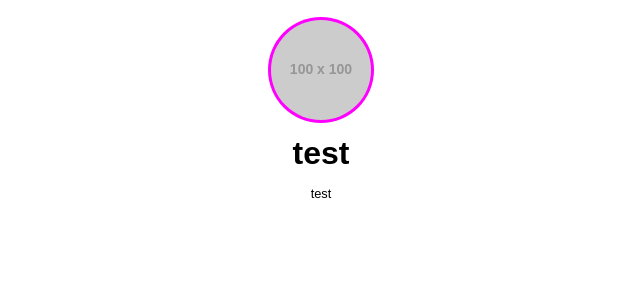
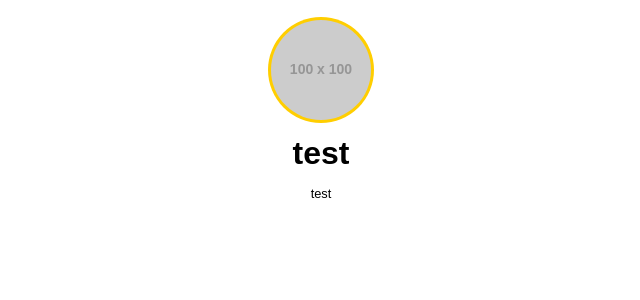
Before and after one commit to raphaelpor/raphaelpor.github.io, a React app: page / in a window 1280 px wide. Shown: the top 300 px of the page, without its empty margins (319-959 px from the left). Built offline with nearby package versions, Linux system fonts and the light colour scheme.

Commit message:
Update color of Avatar

```diff
--- a/src/shared/Avatar/style.css
+++ b/src/shared/Avatar/style.css
@@ -16,7 +16,7 @@ div.Avatar:after {
   left:-3px;
   width: 106px;
   height: 106px;
-  background-color: magenta;
+  background-color: var(--primary);
   z-index: -1;
   border-radius: 50%;
 }
```
